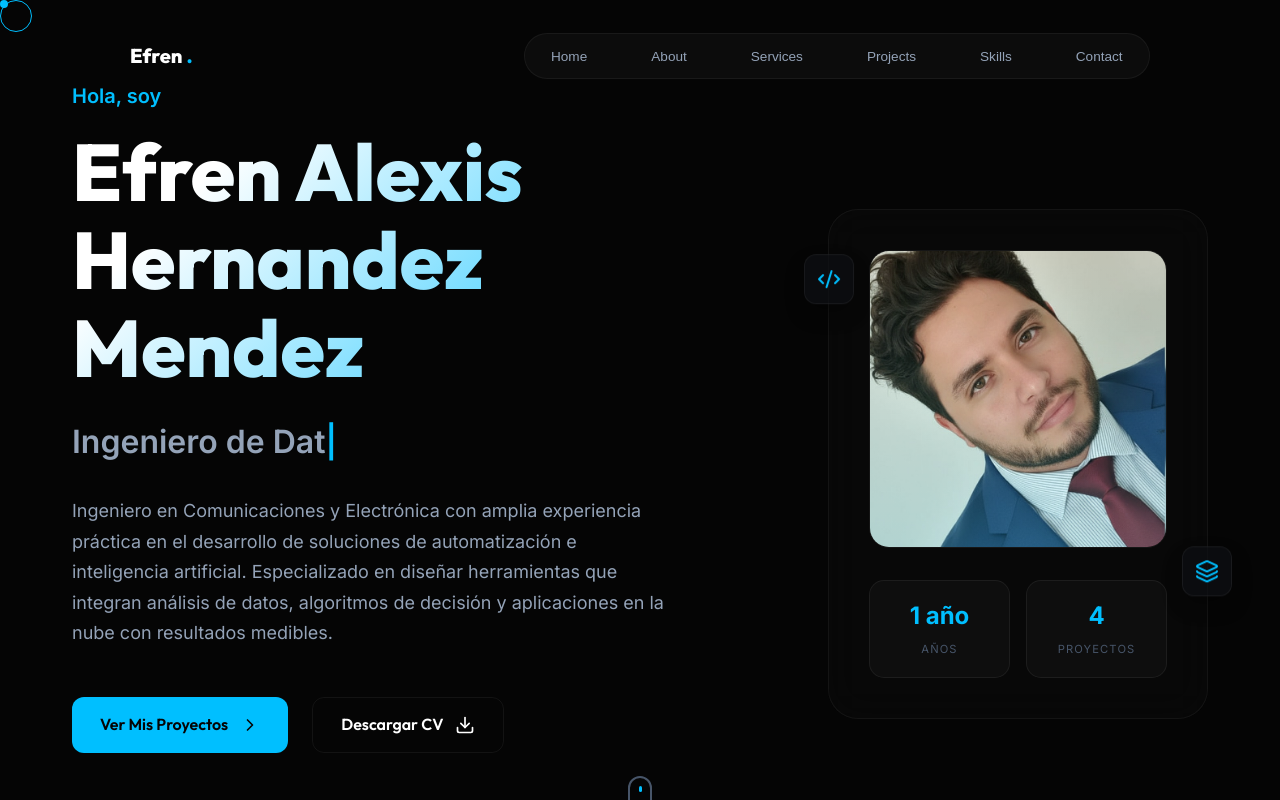
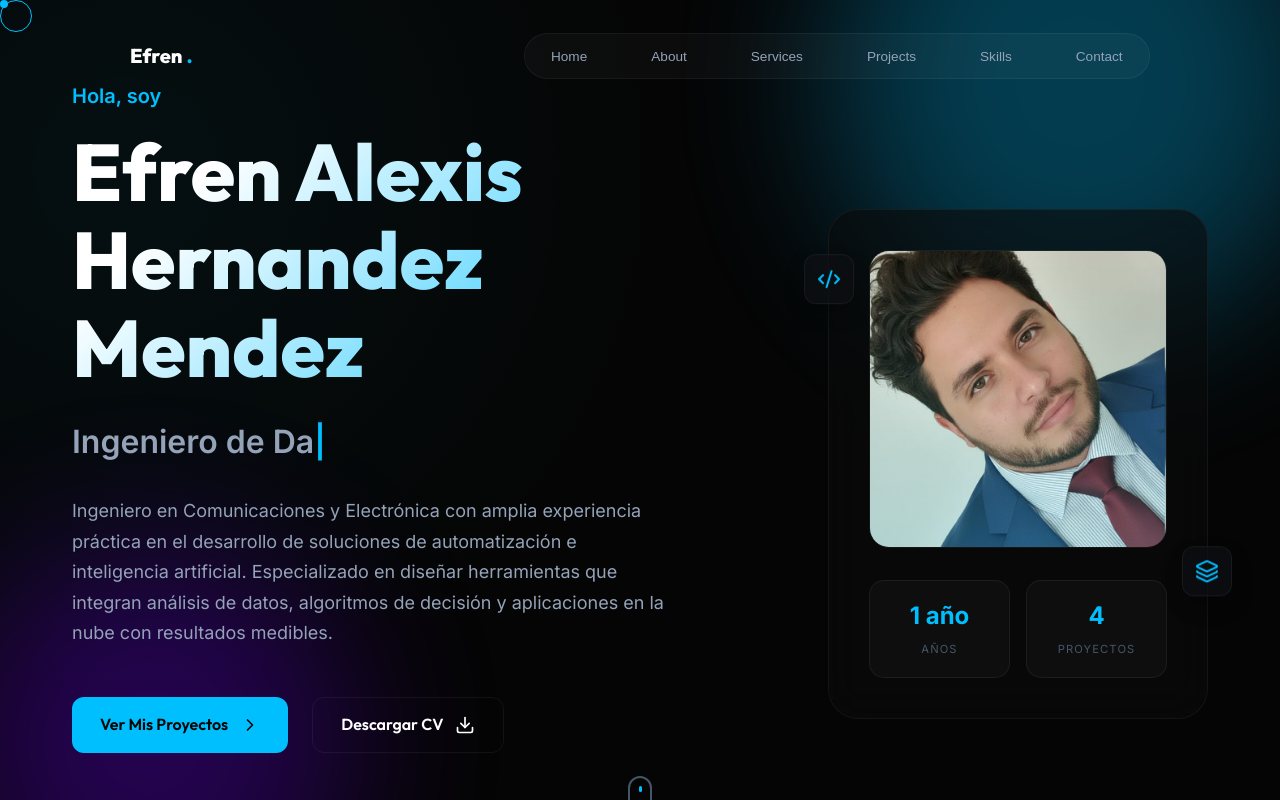
Before and after one commit to efren1998-lan/Portafolio-, a React (Vite) app: page / in a window 1280 px wide. Shown: the top 800 px of the page. Built offline with nearby package versions, Linux system fonts and the light colour scheme.

Commit message:
Update App.tsx

```diff
--- a/src/App.tsx
+++ b/src/App.tsx
@@ -9,30 +9,21 @@
 import Contact from './components/Contact.tsx'
 import Footer from './components/Footer.tsx'
 import CustomCursor from './components/CustomCursor.tsx'
-import { motion, useScroll, useTransform } from 'framer-motion'
 
 function App() {
   const [isScrolled, setIsScrolled] = useState(false)
-  const { scrollYProgress } = useScroll()
-
-  // Dynamic background shift
-  const background = useTransform(
-    scrollYProgress,
-    [0, 0.3, 0.6, 1],
-    ['#050505', '#0a0a10', '#0a0a0a', '#050505']
-  )
 
   useEffect(() => {
     const handleScroll = () => {
       setIsScrolled(window.scrollY > 50)
     }
 
-    window.addEventListener('scroll', handleScroll)
+    window.addEventListener('scroll', handleScroll, { passive: true })
     return () => window.removeEventListener('scroll', handleScroll)
   }, [])
 
   return (
-    <motion.div className="app" style={{ backgroundColor: background }}>
+    <div className="app">
       <CustomCursor />
       <SiteHeader isScrolled={isScrolled} />
       <Hero />
@@ -42,7 +33,7 @@
       <Services />
       <Contact />
       <Footer />
-    </motion.div>
+    </div>
   )
 }
 
```
